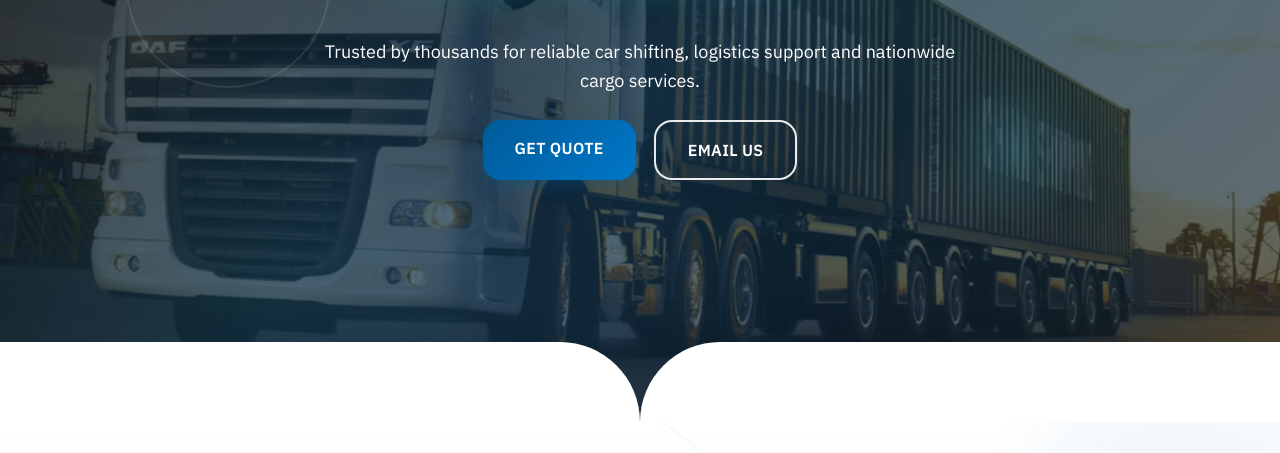
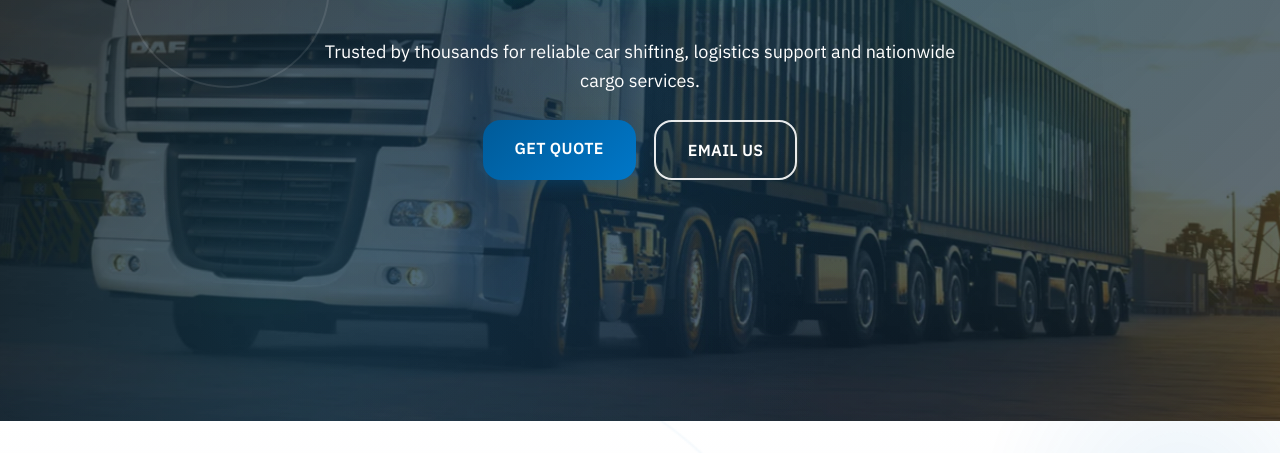
Before and after one commit to atharv-ghorpade/shreepackways, a plain HTML site: page cargo-website/index.html in a window 1280 px wide. Shown: the part 347-800 px from the top of the page. Drawn offline with Linux system fonts and the light colour scheme.

Commit message:
Revert hero section to original style without curves

```diff
--- a/cargo-website/assets/css/style.css
+++ b/cargo-website/assets/css/style.css
@@ -1138,32 +1138,7 @@ img {
     position: relative;
     height: 650px;
     margin-top: 118px; /* top info bar (38px) + header (80px) */
-    overflow: visible;
-}
-
-/* Hero curved bottom corners - left and right */
-.hero::before {
-    content: '';
-    position: absolute;
-    bottom: -1px;
-    left: 0;
-    width: 50%;
-    height: 80px;
-    background: var(--white);
-    border-radius: 0 100px 0 0;
-    z-index: 6;
-}
-
-.hero::after {
-    content: '';
-    position: absolute;
-    bottom: -1px;
-    right: 0;
-    width: 50%;
-    height: 80px;
-    background: var(--white);
-    border-radius: 100px 0 0 0;
-    z-index: 6;
+    overflow: hidden;
 }
 
 /* Hero Slider Container */
```
